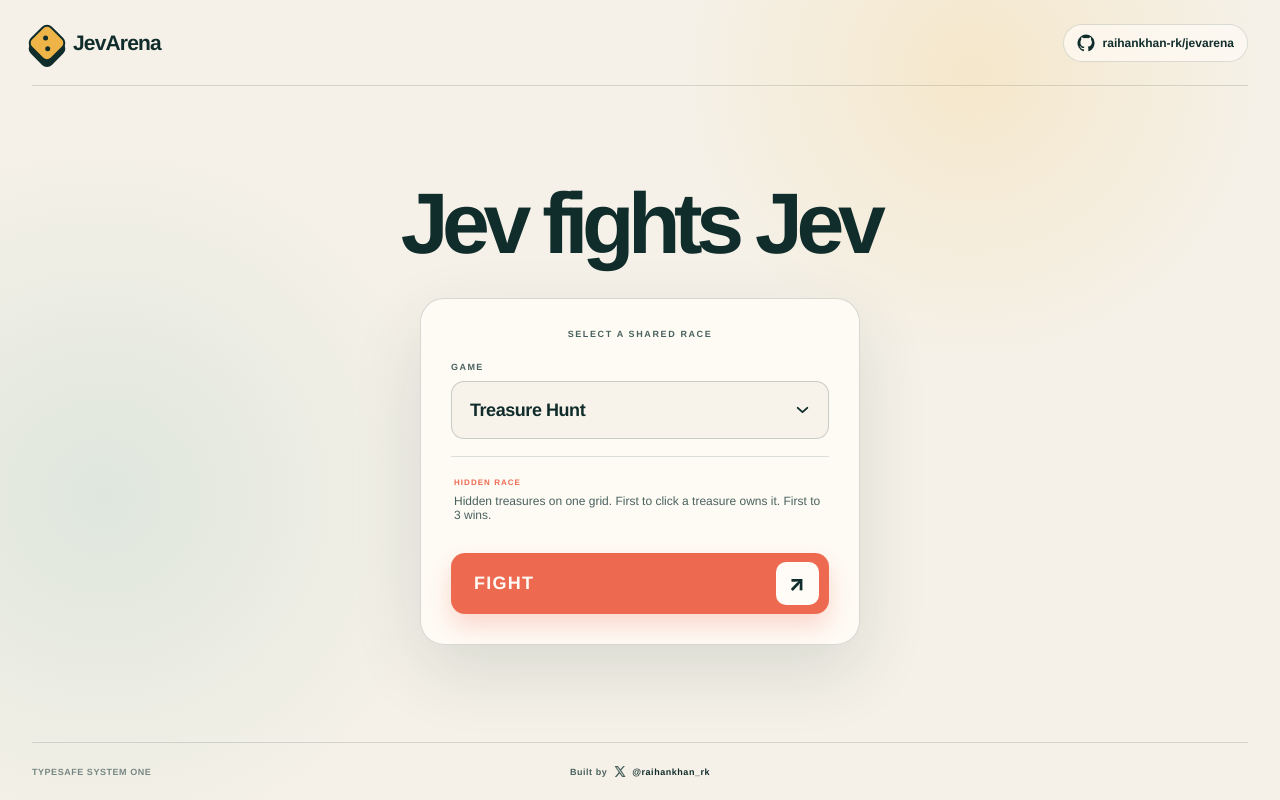
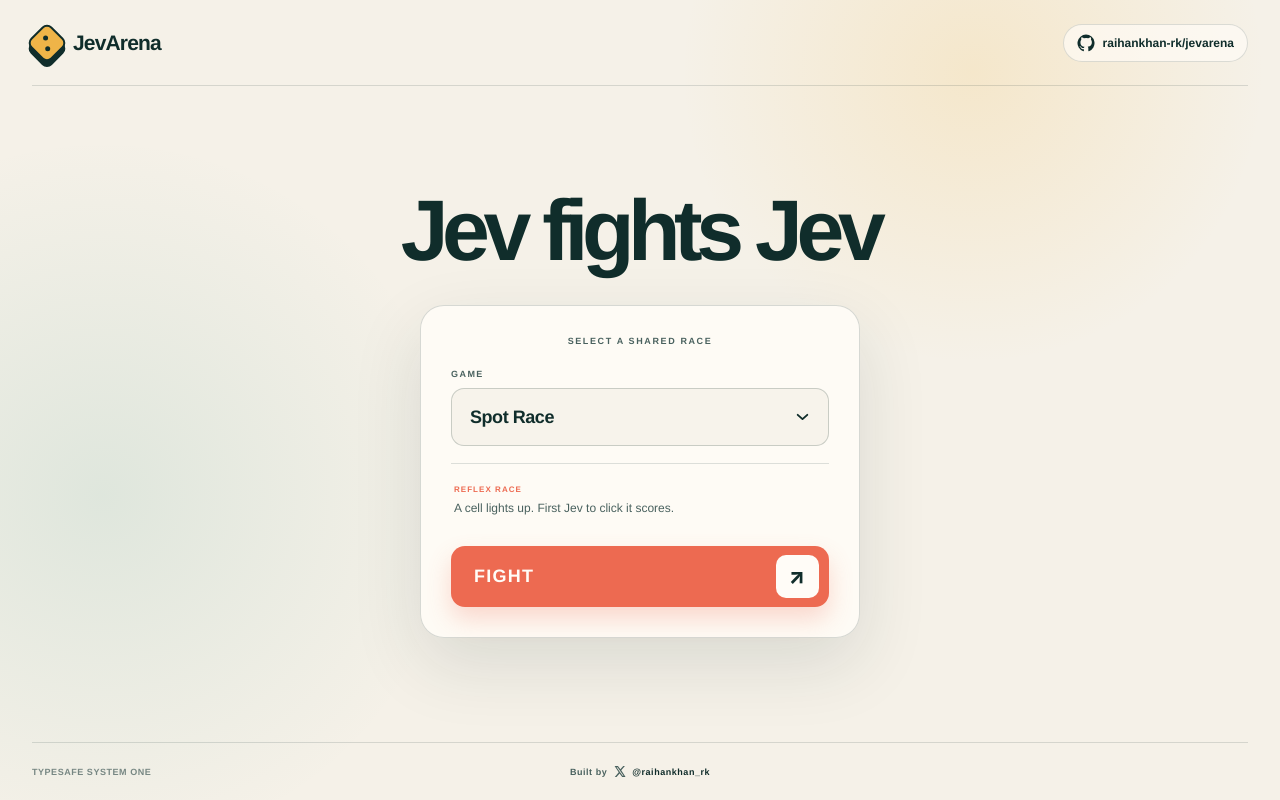
Before and after one commit to raihankhan-rk/jevarena, a Next.js app: page / in a window 1280 px wide. Built offline with nearby package versions, Linux system fonts and the light colour scheme.

Commit message:
Make Spot Race the default game
Co-authored-by: raihan khan <raihankhan-rk@users.noreply.github.com>

```diff
--- a/components/arena.tsx
+++ b/components/arena.tsx
@@ -188,7 +188,7 @@ function raceHasWinner(state: SharedRaceState) {
 
 export function Arena() {
   const [selectedGame, setSelectedGame] =
-    useState<GameId>("treasure-hunt");
+    useState<GameId>("spot-race");
   const [view, setView] = useState<"landing" | "fight">("landing");
   const [phase, setPhase] = useState<
     "idle" | "countdown" | "running" | "finished"
@@ -201,7 +201,7 @@ export function Arena() {
     createPlayer("jev-b"),
   ]);
   const [race, setRace] = useState<SharedRaceState>(() =>
-    createSharedRace("treasure-hunt", `${BASE_SEED}:0`),
+    createSharedRace("spot-race", `${BASE_SEED}:0`),
   );
 
   const controllerRef = useRef<AbortController | null>(null);
```
